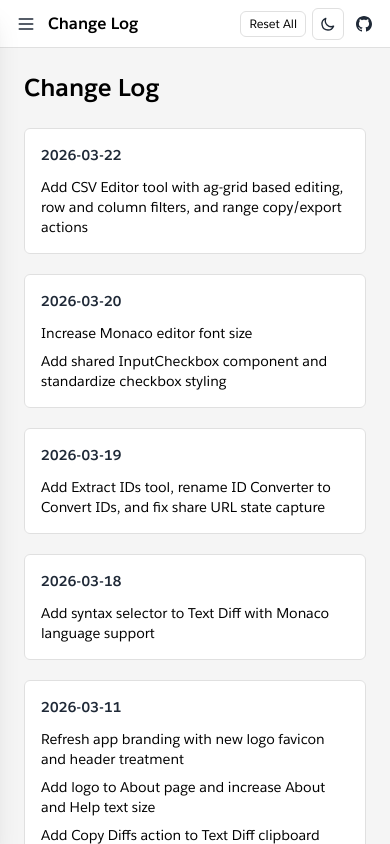
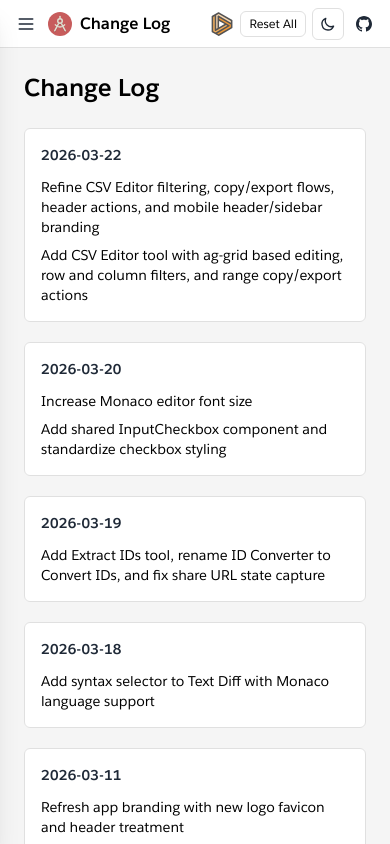
Before and after one commit to datasert/sfdctools, a Next.js app: page /change-log in a window 390 px wide. Built offline with nearby package versions, Linux system fonts and the light colour scheme.

Commit message:
Release 1.5.0

```diff
--- a/app/change-log/page.tsx
+++ b/app/change-log/page.tsx
@@ -8,6 +8,7 @@ type ChangeLogItem = {
 };
 
 const CHANGE_LOG_ITEMS: ChangeLogItem[] = [
+  { date: "2026-03-22", title: "Refine CSV Editor filtering, copy/export flows, header actions, and mobile header/sidebar branding" },
   { date: "2026-03-22", title: "Add CSV Editor tool with ag-grid based editing, row and column filters, and range copy/export actions" },
   { date: "2026-03-20", title: "Increase Monaco editor font size" },
   { date: "2026-03-20", title: "Add shared InputCheckbox component and standardize checkbox styling" },
--- a/components/Header.tsx
+++ b/components/Header.tsx
@@ -78,7 +78,10 @@ export function Header({
         }
 
         console.log("Parsed share payload JSON:", JSON.stringify(payload));
-        console.log("Applying share payload JSON:", JSON.stringify(payload.state));
+        console.log(
+          "Applying share payload JSON:",
+          JSON.stringify(payload.state),
+        );
         lastProcessedShareHashRef.current = window.location.hash;
 
         if (window.location.pathname !== payload.path) {
@@ -227,6 +230,18 @@ export function Header({
                 />
               </svg>
             </button>
+            <Link
+              href="/"
+              className="flex items-center md:hidden"
+              aria-label="Salesforce Tools"
+              title="Salesforce Tools"
+            >
+              <img
+                src="/logos/circlecompass-svgrepo-com.svg"
+                alt="Salesforce Tools logo"
+                className="h-6 w-6 shrink-0"
+              />
+            </Link>
             <h2
               className="truncate text-base font-bold text-[var(--title-color)]"
               style={{ fontFamily: "var(--title-font-family)" }}
@@ -261,6 +276,20 @@ export function Header({
               href="https://www.datasert.com/products/brobench"
               target="_blank"
               rel="noopener noreferrer"
+              className="flex items-center md:hidden"
+              aria-label="Brobench"
+              title="Explore Brobench"
+            >
+              <img
+                src="/logos/brobench-logo.svg"
+                alt="Brobench logo"
+                className="h-6 w-6 shrink-0"
+              />
+            </a>
+            <a
+              href="https://www.datasert.com/products/brobench"
+              target="_blank"
+              rel="noopener noreferrer"
               className="hidden items-center gap-2 rounded-md px-2 py-1 transition-colors hover:bg-[var(--hover-bg)] md:flex"
               aria-label="Brobench"
               title="Explore Brobench"
@@ -275,7 +304,7 @@ export function Header({
                   Brobench
                 </span>
                 <span className="mt-0.5 block whitespace-nowrap text-[10px] text-[var(--text-tertiary)]">
-                  Salesforce Toolkit
+                  Salesforce Admin Toolkit
                 </span>
               </span>
             </a>
--- a/components/Sidebar.tsx
+++ b/components/Sidebar.tsx
@@ -123,7 +123,27 @@ export function Sidebar({ isMobileOpen, onCloseMobile }: SidebarProps) {
         }`}
       >
         <div className="flex h-12 items-center justify-between border-b border-[var(--sidebar-border)] px-3">
-          <span className="text-sm font-semibold text-[var(--title-color)]">Tools</span>
+          <div className="flex items-center gap-2">
+            <Link href="/" onClick={closeIfMobile} className="flex items-center">
+              <img
+                src="/logos/circlecompass-svgrepo-com.svg"
+                alt="Salesforce Tools logo"
+                className="h-6 w-6 shrink-0"
+              />
+            </Link>
+            <a
+              href="https://www.datasert.com/products/brobench"
+              target="_blank"
+              rel="noopener noreferrer"
+              className="flex items-center"
+            >
+              <img
+                src="/logos/brobench-logo.svg"
+                alt="Brobench logo"
+                className="h-6 w-6 shrink-0"
+              />
+            </a>
+          </div>
           <button
             type="button"
             onClick={onCloseMobile}
--- a/lib/csv-editor.ts
+++ b/lib/csv-editor.ts
@@ -82,7 +82,7 @@ export function parseDelimitedText(
     return { columns: [], rows: [], delimiter: delimiterHint ?? "," };
   }
 
-  const delimiter = delimiterHint ?? detectDelimiter(text);
+  const delimiter = normalizeDelimiter(delimiterHint ?? detectDelimiter(text));
   const parsed = Papa.parse<string[]>(text, {
     delimiter,
     skipEmptyLines: "greedy",
@@ -122,7 +122,7 @@ export function appendRowsFromDelimitedText(
     return document;
   }
 
-  const delimiter = delimiterHint ?? document.delimiter;
+  const delimiter = normalizeDelimiter(delimiterHint ?? document.delimiter);
   const parsed = Papa.parse<string[]>(text, {
     delimiter,
     skipEmptyLines: "greedy",
@@ -152,13 +152,14 @@ export function serializeDelimitedText(
   rows: CsvEditorRow[],
   delimiter: CsvDelimiter,
 ): string {
+  const normalizedDelimiter = normalizeDelimiter(delimiter);
   return Papa.unparse(
     {
       fields: columns,
       data: rows.map((row) => columns.map((column) => row[column] ?? "")),
     },
     {
-      delimiter,
+      delimiter: normalizedDelimiter,
       newline: "\r\n",
     },
   );
@@ -185,3 +186,7 @@ function uniquifyHeaders(headers: string[], width: number): string[] {
     return count === 0 ? base : `${base} (${count + 1})`;
   });
 }
+
+function normalizeDelimiter(delimiter: string): CsvDelimiter {
+  return delimiter === "," ? "," : "\t";
+}
--- a/package.json
+++ b/package.json
@@ -1,6 +1,6 @@
 {
   "name": "sfdctools",
-  "version": "1.4.0",
+  "version": "1.5.0",
   "license": "MIT",
   "private": true,
   "scripts": {
```
Also changed, not shown: 1 other file (tests, documents, lock files or other folders).
